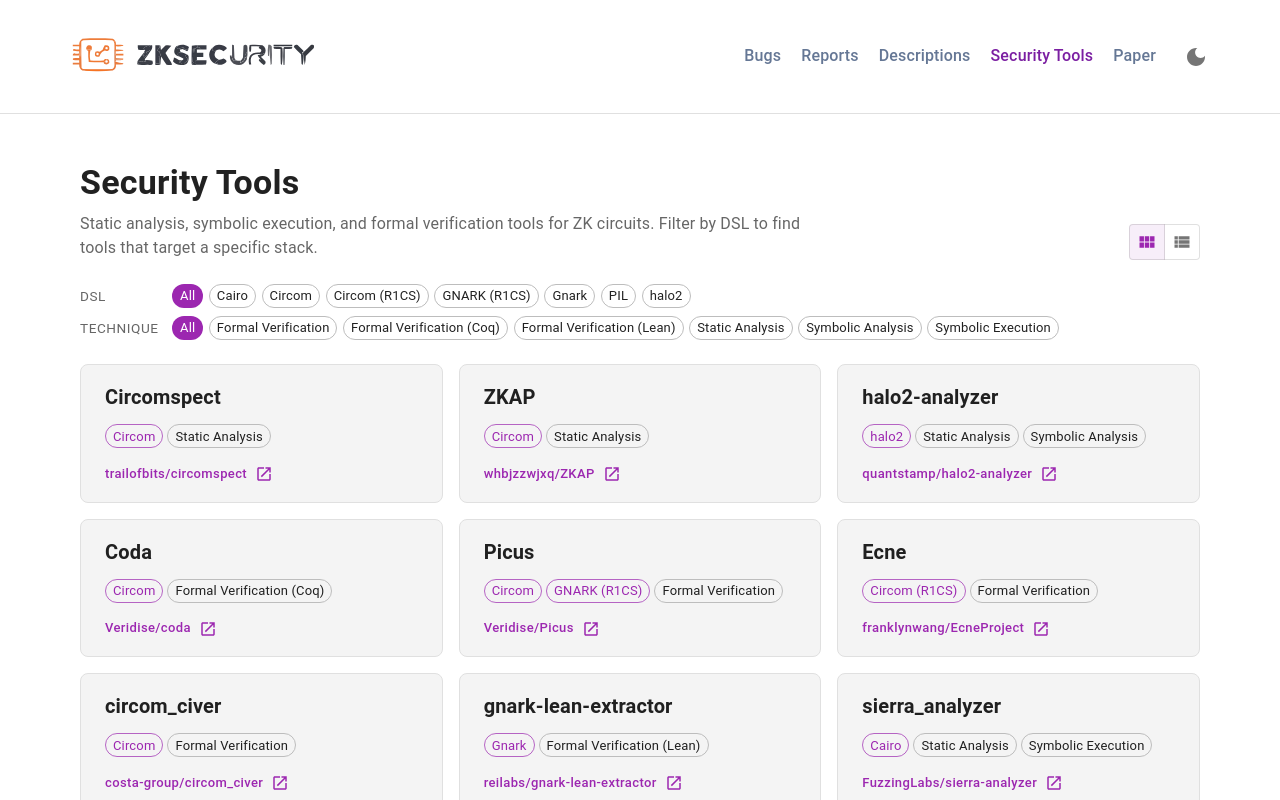
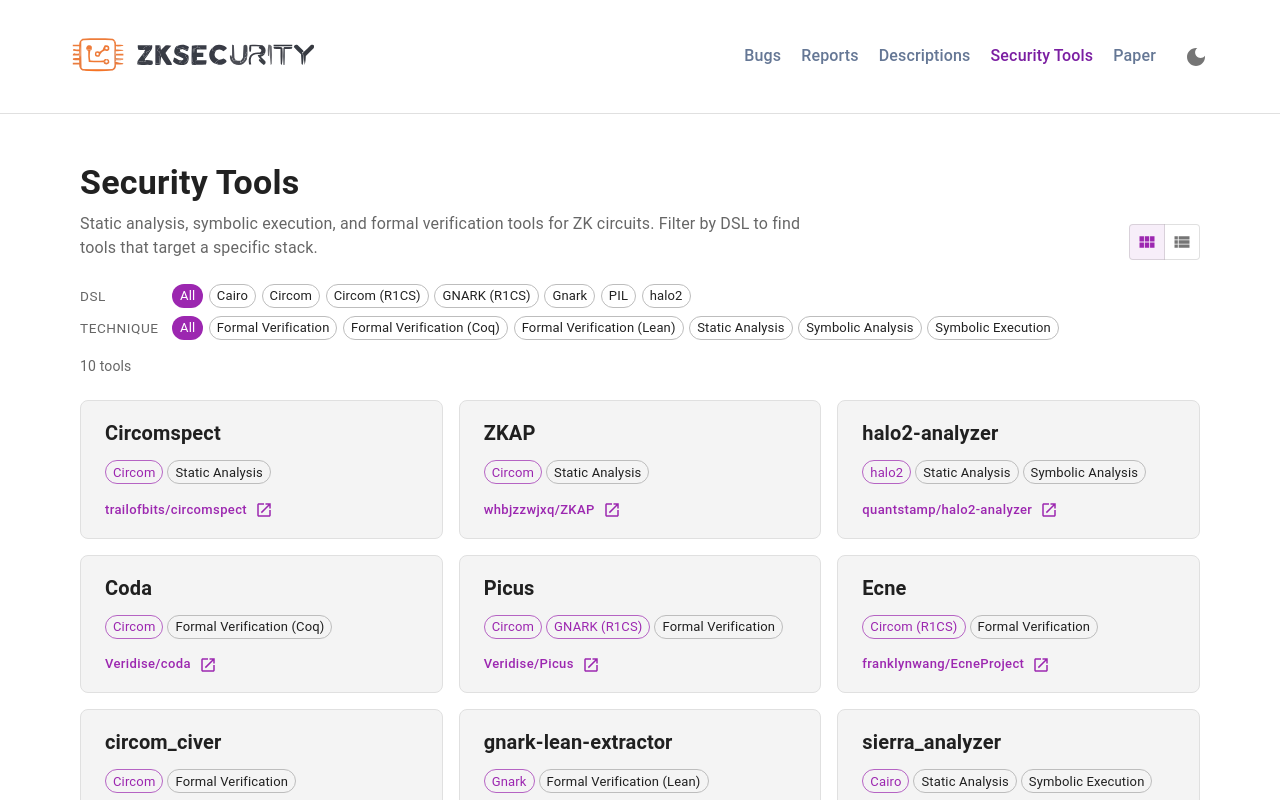
Before and after one commit to zksecurity/zkbugs-website, a React (Vite) app: page /tools in a window 1280 px wide. Shown: the top 800 px of the page. Built offline with nearby package versions, Linux system fonts and the light colour scheme.

Commit message:
reports & tools: show filtered count above results

```diff
--- a/src/pages/reports/ReportsPage.jsx
+++ b/src/pages/reports/ReportsPage.jsx
@@ -319,6 +319,18 @@
           )}
         </FiltersContainerStyled>
 
+        <Typography
+          variant="body2"
+          color="text.secondary"
+          sx={{ marginTop: "1rem" }}
+        >
+          {filtered.length === reports.length
+            ? `${reports.length} report${reports.length === 1 ? "" : "s"}`
+            : `${filtered.length} of ${reports.length} report${
+                reports.length === 1 ? "" : "s"
+              }`}
+        </Typography>
+
         {view === "grid" ? (
           <GridStyled>
             {filtered.map((report) => {
--- a/src/pages/tools/ToolsPage.jsx
+++ b/src/pages/tools/ToolsPage.jsx
@@ -240,6 +240,18 @@
           </FilterRowStyled>
         </FiltersContainerStyled>
 
+        <Typography
+          variant="body2"
+          color="text.secondary"
+          sx={{ marginTop: "1rem" }}
+        >
+          {filtered.length === tools.length
+            ? `${tools.length} tool${tools.length === 1 ? "" : "s"}`
+            : `${filtered.length} of ${tools.length} tool${
+                tools.length === 1 ? "" : "s"
+              }`}
+        </Typography>
+
         {view === "grid" ? (
           <GridStyled>
             {filtered.map((tool, index) => {
```
